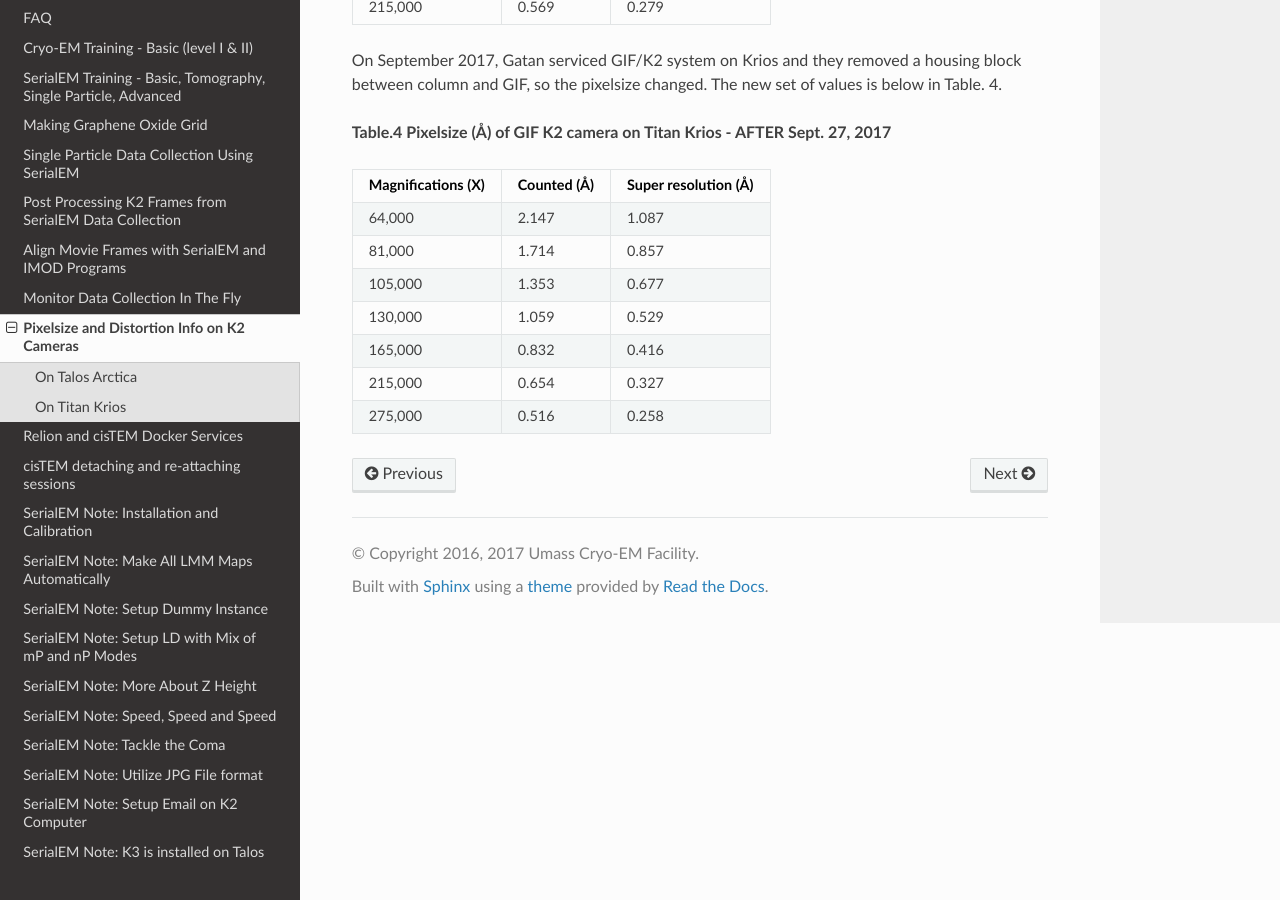
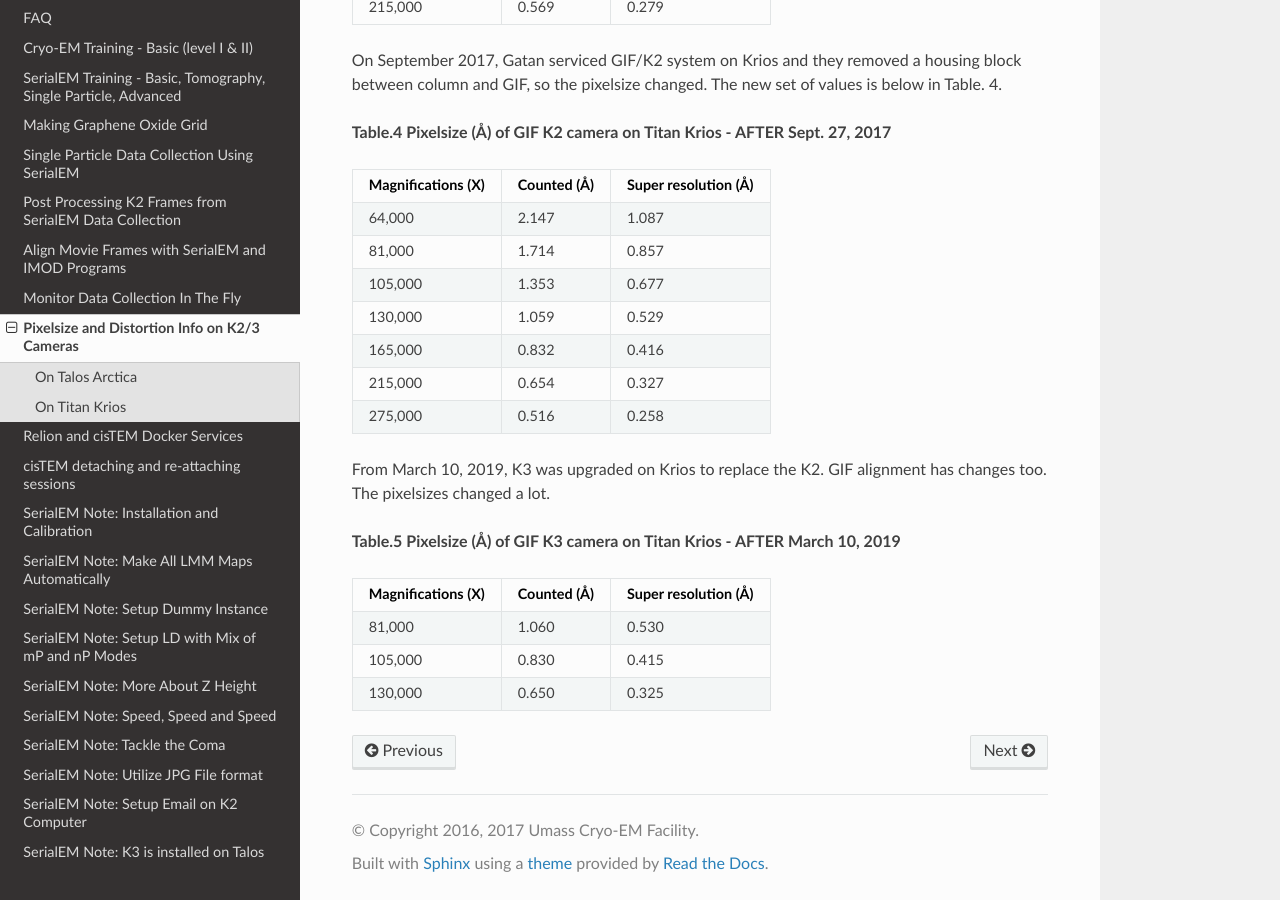
Before and after one commit to xuchen66/sphinx-emdocs, a Sphinx documentation site: the page built from source/pixelsize-and-distortion-info.rst, in a window 1280 px wide and 900 px high, scrolled down 1900 px. Built offline with Sphinx 7.4.7 and the Read the Docs theme 2.0.0, drawn with Linux system fonts in a browser that asks for light colours; pages that are not in the unit, such as notebooks, are missing from menus; some of the changed text lies outside the part shown.

Commit message:
Update pixelsize-and-distortion-info.rst

```diff
--- a/source/pixelsize-and-distortion-info.rst
+++ b/source/pixelsize-and-distortion-info.rst
@@ -1,12 +1,12 @@
 .. _pixelsize_distortion:
 
-Pixelsize and Distortion Info on K2 Cameras
-===========================================
+Pixelsize and Distortion Info on K2/3 Cameras
+=============================================
 
 :Author: Chen Xu
 :Contact: <chen.xu@umassmed.edu>
 :Date_Created: 2017-2-23
-:Last_Updated: 2018-1-17
+:Last_Updated: 2019-3-28
 .. _glossary:
 
   Abstract
@@ -120,3 +120,17 @@ On September 2017, Gatan serviced GIF/K2 system on Krios and they removed a hous
 +--------------------------+-------------------+----------------------+
 |  275,000                 |   0.516           |   0.258              |
 +--------------------------+-------------------+----------------------+
+
+From March 10, 2019, K3 was upgraded on Krios to replace the K2. GIF alignment has changes too. The pixelsizes changed a lot.
+
+**Table.5 Pixelsize (Å) of GIF K3 camera on Titan Krios - AFTER March 10, 2019**
+
++--------------------------+-------------------+----------------------+
+|  Magnifications (X)      | Counted (Å)       | Super resolution (Å) |
++==========================+===================+======================+
+|  81,000                  |   1.060           |   0.530              |
++--------------------------+-------------------+----------------------+
+|  105,000                 |   0.830           |   0.415              |
++--------------------------+-------------------+----------------------+
+|  130,000                 |   0.650           |   0.325              |
++--------------------------+-------------------+----------------------+
```
